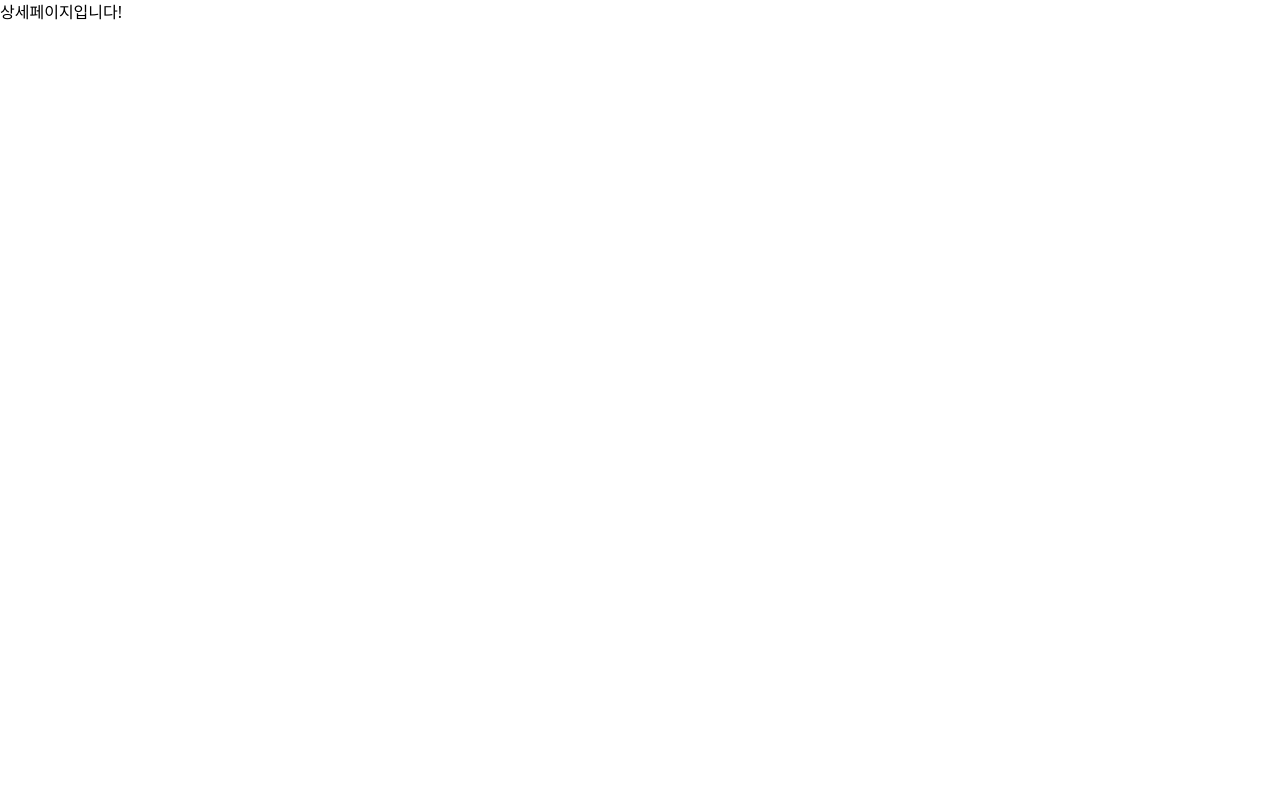
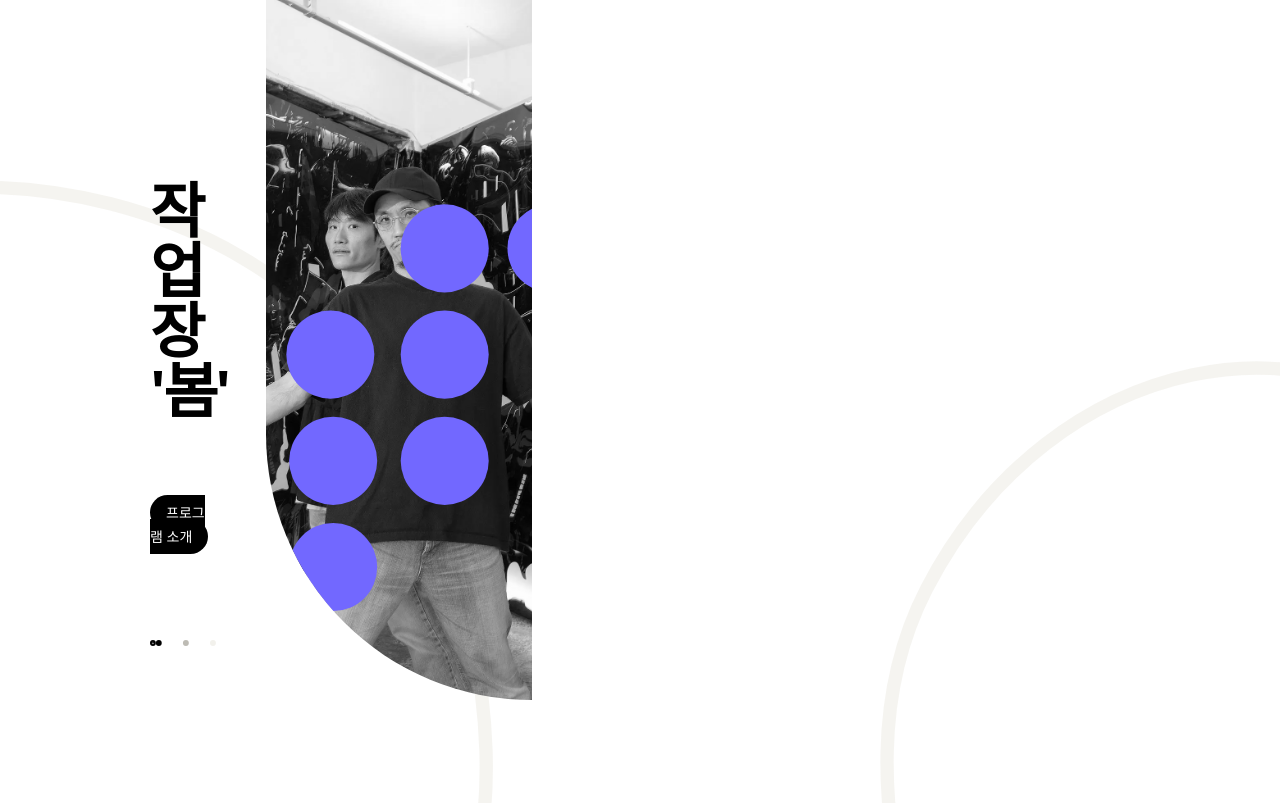
Before and after one commit to APPS-sookmyung/2025-INCHEON-SITE, a React (Vite) app: page /spaces/1 in a window 1280 px wide. Shown: the top 803 px of the page. Built offline with nearby package versions, Linux system fonts and the light colour scheme.

Commit message:
feat: 상단 소개 부분 구현

```diff
--- a/src/pages/SpaceDetailPage.jsx
+++ b/src/pages/SpaceDetailPage.jsx
@@ -1,5 +1,62 @@
+import {SPACE_DATA} from '../util/spaceInfo.js';
+import detailBackground1 from '../assets/DetailBackground1.svg';
+import detailBackground2 from '../assets/DetailBackground2.svg';
+import introDot from '../assets/introDot.svg';
+
+import {useParams} from 'react-router-dom';
+
 const SpaceDetailPage = () => {
-  return <div>상세페이지입니다!</div>;
+  const {id} = useParams();
+  const imagePath = `/assets/${1}`; // 임의로 "1" 폴더만 사용
+  const space = SPACE_DATA.find((item) => item.id === Number(id));
+  const section = space?.section;
+
+  const imageMap = {
+    michuhol: '/MichuholDot.svg',
+    dong: '/MichuholDot.svg',
+    jung: '/MichuholDot.svg',
+  };
+
+  const imageSrc = imageMap[section];
+
+  return (
+    <div className='bg-[#FDFCF8] relative font-pretendard'>
+      <div className='absolute top-[180px]'>
+        <img src={detailBackground1} alt='background top' className='w-full' />
+        <img
+          src={detailBackground2}
+          alt='background bottom'
+          className='w-full'
+        />
+      </div>
+      <div className='absolute flex top-0'>
+        <div className='pl-[150px] pr-[50px] pt-[180px] w-1/2'>
+          <h1 className='font-black text-6xl tracking-tighter mb-[80px]'>
+            {space.title}
+          </h1>
+          <span className='text-sm font-normal text-white bg-black rounded-full py-2 px-4'>
+            프로그램 소개
+          </span>
+          <p className='w-[80%] text-xl/10 text-left font-medium mt-[30px]'>
+            {space.program}
+          </p>
+          <img src={introDot} alt='introDot' className='h-[30px] mt-[80px]' />
+        </div>
+        <div className='relative w-1/2 h-[700px] overflow-hidden rounded-bl-full '>
+          <img
+            src={`${imagePath}/main.webp`}
+            alt='대표 이미지'
+            className='absolute inset-0 w-full h-full object-cover z-10 grayscale'
+          />
+          <img
+            src={imageSrc}
+            alt={section}
+            className='absolute -right-[20px] top-[50px] h-[95%] z-20'
+          />
+        </div>
+      </div>
+    </div>
+  );
 };
 
 export default SpaceDetailPage;
--- a/src/util/spaceInfo.js
+++ b/src/util/spaceInfo.js
@@ -2,18 +2,22 @@ export const SPACE_DATA = [
   {
     id: 1,
     title: "작업장 '봄'",
+    section: 'michuhol',
   },
   {
     id: 2,
     title: '(주) 위드달',
+    section: 'michuhol',
   },
   {
     id: 3,
     title: '코드아트',
+    section: 'michuhol',
   },
   {
     id: 4,
     title: '주식회사 한울소리',
+    section: 'michuhol',
     location: '인천광역시 미추홀구 소성로 285, [지하]',
     program:
       "두두림파티! 어서옵SHOW! - 베이스드럼, 난타북, 스네어 등의 악기를 활용하여 바투카다를 배우고, 클래식 앙상블단체 ‘코드아트'와의 협연 연주에 함께 참여해요!",
@@ -41,22 +45,27 @@ export const SPACE_DATA = [
   {
     id: 5,
     title: '공간인공빛',
+    section: 'jung',
   },
   {
     id: 6,
     title: '공예루틴',
+    section: 'jung',
   },
   {
     id: 7,
     title: '모이소',
+    section: 'jung',
   },
   {
     id: 8,
     title: '올라 아트컴퍼니',
+    section: 'jung',
   },
   {
     id: 9,
     title: '창작집단 <발아>',
+    section: 'jung',
     location: '인천 중구 송월동1가 4-67, [2층]',
     program: 'OHP프로젝터로 펼쳐지는 발아극장 - 공간의 다양한 희곡과 동화책',
     projectSchedule: '2024.10.15.(화) ~ 17.(목) 18:00 ~ 22:00',
@@ -84,10 +93,12 @@ export const SPACE_DATA = [
   {
     id: 10,
     title: '카츠오리진 연구소',
+    section: 'jung',
   },
   {
     id: 11,
     title: '어벙또벙 이야기 수선집',
+    section: 'dong',
     location: '인천광역시 동구 송림로16 [2층]',
     program:
       "들차리 퍼포먼스 - 어벙또벙 이야기 수선집 들차리 오세요! 이야기 수선의 첫 시작으로 첫보금자리인 ‘이야기 수선집'에서 찾은 이야기를 수선합니다.",
```
Also changed, not shown: src/assets/IntroDot.svg (added).
